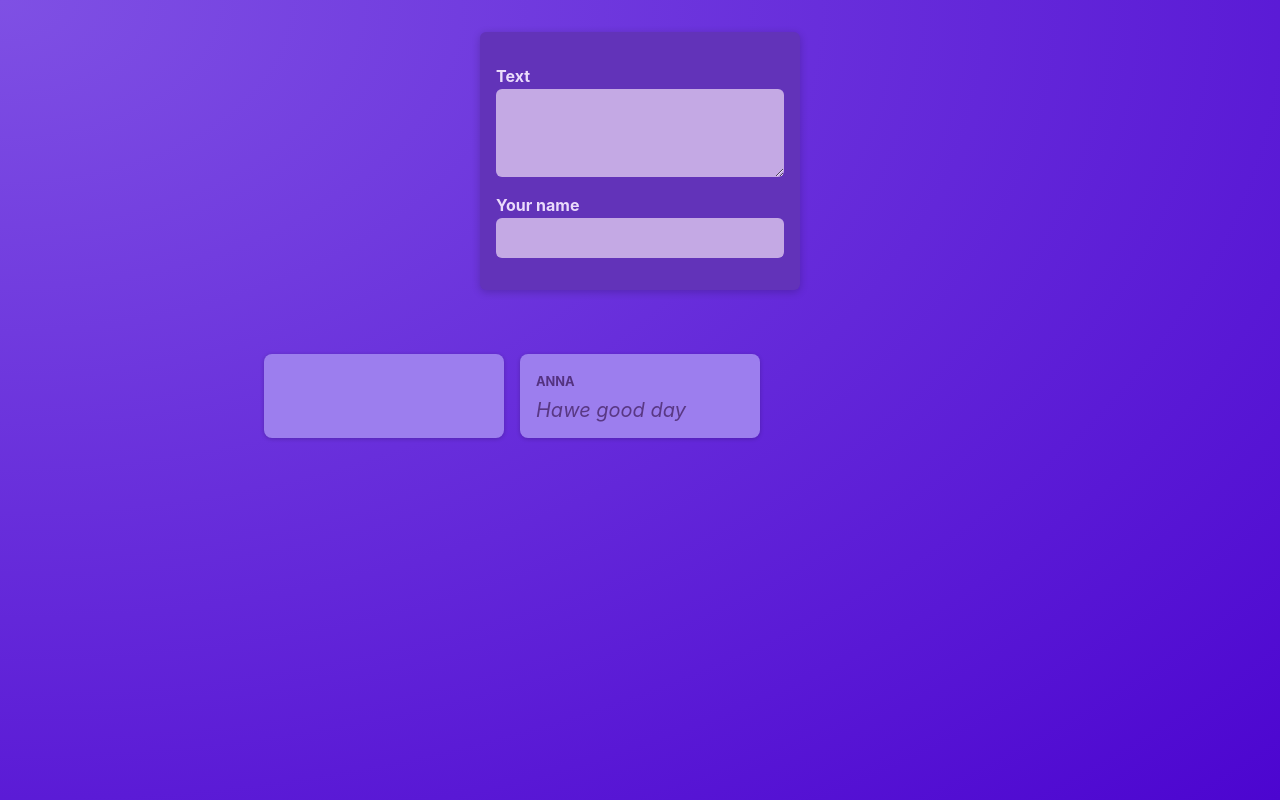
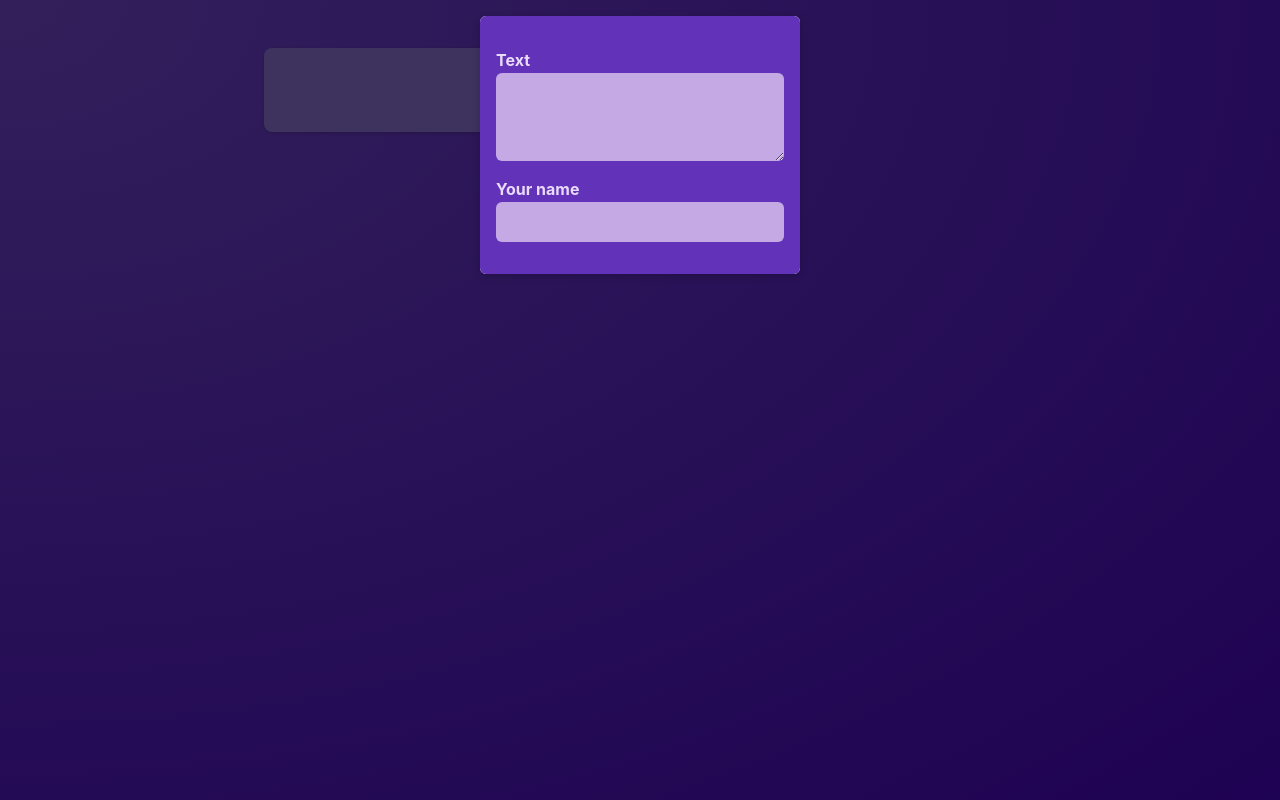
Before and after one commit to FANT0M100/reactposts, a React (Create React App) app: page / in a window 1280 px wide. Built offline with nearby package versions, Linux system fonts and the light colour scheme.

Commit message:
MainHEader file

```diff
--- a/src/components/Modal.js
+++ b/src/components/Modal.js
@@ -1,8 +1,15 @@
 import React from "react";
 import classes from "./Modal.module.css";
 
-const Modal = () => {
-  return <div></div>;
+const Modal = ({ children, onClose }) => {
+  return (
+    <>
+      <div className={classes.backdrop} onClick={onClose} />
+      <dialog open={true} className={classes.modal}>
+        {children}
+      </dialog>
+    </>
+  );
 };
 
 export default Modal;
--- a/src/components/NewPost.module.css
+++ b/src/components/NewPost.module.css
@@ -2,9 +2,6 @@
   background-color: #6233b9;
   padding: 1rem;
   width: 20rem;
-  margin: 2rem auto;
-  border-radius: 6px;
-  box-shadow: 0 2px 8px rgba(0, 0, 0, 0.2);
 }
 
 .form label {
--- a/src/components/PostsList.js
+++ b/src/components/PostsList.js
@@ -3,10 +3,16 @@
 
 import Post from "./Post";
 import NewPost from "./NewPost";
+import Modal from "./Modal";
 
 const PostsList = () => {
+  const [modalIsVisible, setModalIsVisible] = useState(true);
   const [enteredBody, setEnteredBody] = useState("");
   const [enteredAuthor, setEnteredAuthor] = useState("");
+
+  function hideModalHandler() {
+    setModalIsVisible(false);
+  }
 
   function changeBodyHandler(e) {
     setEnteredBody(e.target.value);
@@ -18,10 +24,14 @@
 
   return (
     <>
-      <NewPost
-        onBodyChange={changeBodyHandler}
-        onAuthorChnage={changeAuthorHandler}
-      />
+      {modalIsVisible && (
+        <Modal onClose={hideModalHandler}>
+          <NewPost
+            onBodyChange={changeBodyHandler}
+            onAuthorChnage={changeAuthorHandler}
+          />
+        </Modal>
+      )}
       <ul className={classes.posts}>
         <Post author={enteredAuthor} body={enteredBody} />
         <Post author="Anna" body="Hawe good day" />
```
